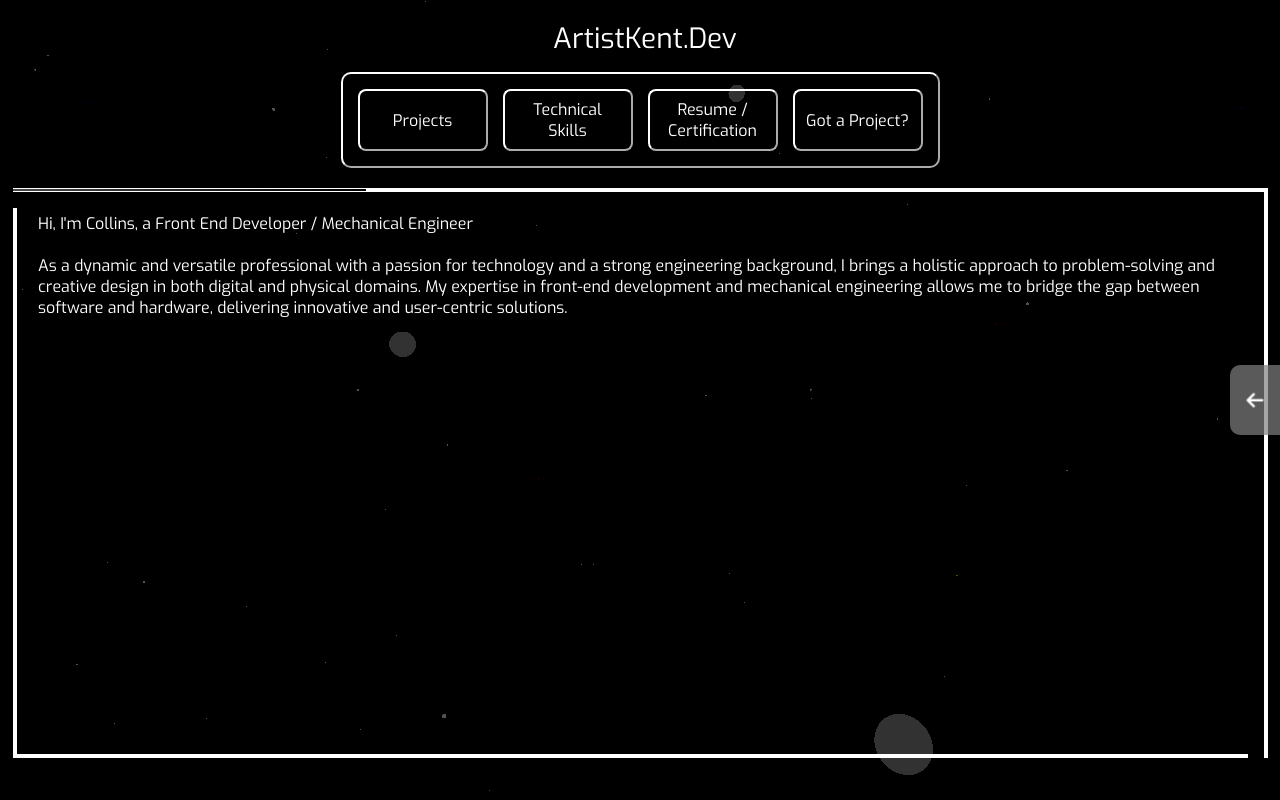
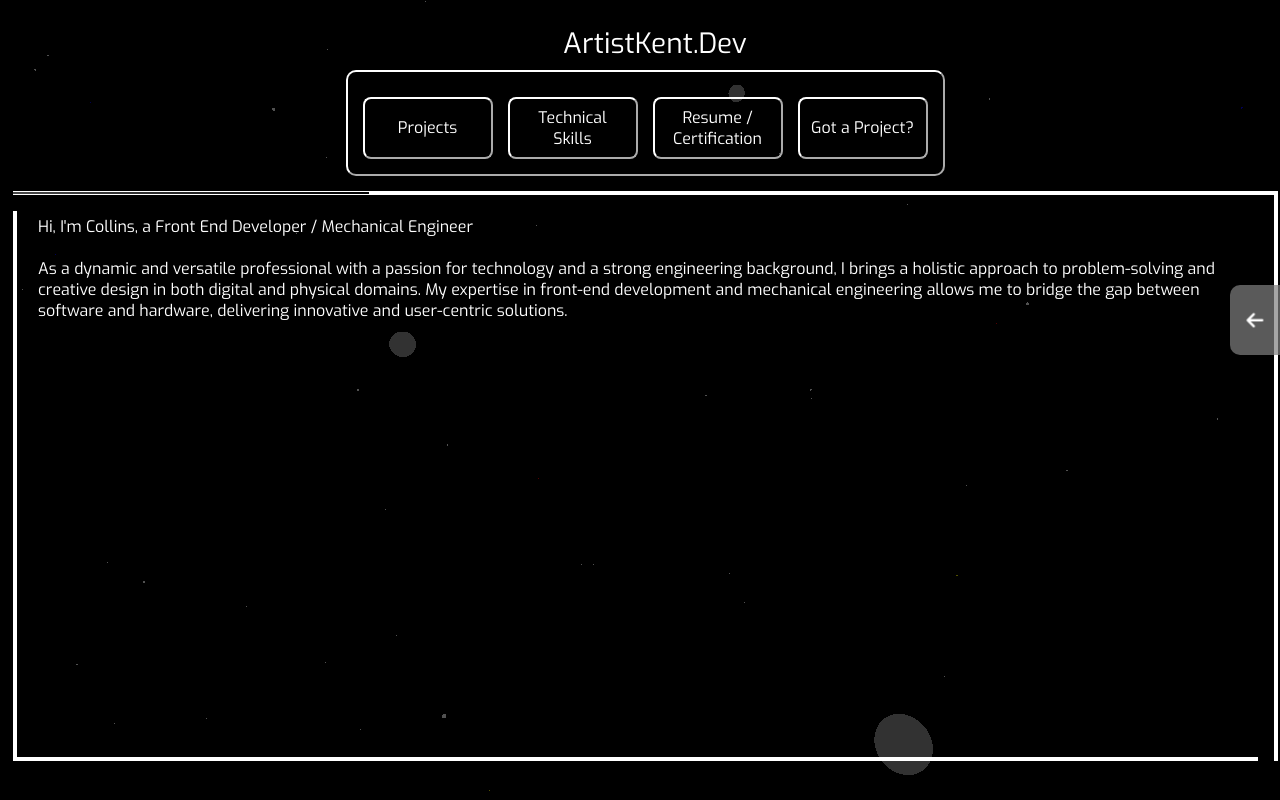
Before and after one commit to Artistkent/Artistkent_Base_Portfolio, a website built with Vite: page index.html in a window 1280 px wide. Built offline with nearby package versions, Linux system fonts and the light colour scheme; animation ran at ten frames a second; a web font is replaced by a local one.

Commit message:
name change from absolute

```diff
--- a/index.html
+++ b/index.html
@@ -32,10 +32,10 @@
 
       <div class="main" >
         <canvas id="bg"></canvas>
-
+        <h2 class="name" id="myName">ArtistKent.Dev</h2>
       <div class="wrapper">
 
-        <h2 class="name" id="myName">ArtistKent.Dev</h2>
+
 
         <div class="top_links_wrapper">
           <div class="top_links_caller_button media_button"><i class="fa-solid fa-arrow-right caller-arrow" id="caller-arrow"></i></div>
--- a/style.css
+++ b/style.css
@@ -1,3 +1,10 @@
+/*
+* Prefixed by https://autoprefixer.github.io
+* PostCSS: v8.4.14,
+* Autoprefixer: v10.4.7
+* Browsers: last 4 version
+*/
+
 /*
 * Prefixed by https://autoprefixer.github.io
 * PostCSS: v8.4.14,
@@ -56,8 +63,14 @@ body{
             box-sizing: border-box;
     display: -webkit-box;
     display: -ms-flexbox;
-    display: flex;
+    display: -ms-grid;
+    display: grid;
     position: fixed;
+-ms-grid-columns: 1;
+grid-template-columns: 1;
+-ms-grid-rows: 2;
+grid-template-rows: 2;
+
 
     top: 0;
     bottom: 0;
@@ -66,11 +79,15 @@ body{
 
 }
 
+.main > *:nth-child(1){
+    -ms-grid-row: 1;
+    -ms-grid-column: 1;
+
+}
+
 .wrapper{
 width:100%;
--webkit-box-align: center;
-    -ms-flex-align: center;
-        align-items: center;
+
 -webkit-box-pack: center;
     -ms-flex-pack: center;
         justify-content: center;
@@ -82,7 +99,7 @@ display: flex;
 
 
 .wrapper_inner{
-  top:30px;
+
     width: 100vw;
     max-width: 1280px;
     margin-top: 0;
@@ -117,7 +134,6 @@ background-color: transparent;
     -webkit-box-pack: center;
         -ms-flex-pack: center;
             justify-content: center;
-    margin-top: 10px;
 
 }
 
@@ -126,16 +142,20 @@ background-color: transparent;
     display: -ms-flexbox;
     display: flex;
 
-    margin-top: 20px;
-    margin-bottom: 20px;
+
+    margin-top: 10px;
+    margin-bottom: 15px;
+
+    padding-top: 10px;
 
 overflow-x: scroll;
 
 scroll-behavior: smooth;
 
-/*background-color: rgba(255, 255, 255, 0.07);*/
 border: outset 2px white;
 border-radius: 10px;
+
+
 }
 
 ::-webkit-scrollbar{
@@ -626,8 +646,8 @@ left:0px;
     height:2px;
     margin-left:100%;
     width:400%;
+    background-image:-o-linear-gradient(right, black, white 25%, black 25%, white 50%, black 50%, white 75%, black 75%, white);
     background-image:-webkit-gradient(linear, right top, left top, from(black), color-stop(25%, white), color-stop(25%, black), color-stop(50%, white), color-stop(50%, black), color-stop(75%, white), color-stop(75%, black), to(white));
-    background-image:-o-linear-gradient(right, black, white 25%, black 25%, white 50%, black 50%, white 75%, black 75%, white);
     background-image:linear-gradient(to left, black, white 25%, black 25%, white 50%, black 50%, white 75%, black 75%, white);
 
     -webkit-animation: top_right_color 32s  infinite linear;
@@ -693,8 +713,8 @@ position: relative;
     height:400%;
     top: 100%;
     width:2px;
+    background-image:-o-linear-gradient(bottom, black, white 25%, black 25%, white 50%, black 50%, white 75%, black 75%, white);
     background-image:-webkit-gradient(linear, left bottom, left top, from(black), color-stop(25%, white), color-stop(25%, black), color-stop(50%, white), color-stop(50%, black), color-stop(75%, white), color-stop(75%, black), to(white));
-    background-image:-o-linear-gradient(bottom, black, white 25%, black 25%, white 50%, black 50%, white 75%, black 75%, white);
     background-image:linear-gradient(to top, black, white 25%, black 25%, white 50%, black 50%, white 75%, black 75%, white);
 
 
@@ -741,8 +761,9 @@ position: relative;
 
 
 .name{
-    position: absolute;
-    top:10px;
+    position: relative;
+    top:15px;
+
     margin:auto;
     width:100%;
     text-align: center;
@@ -750,6 +771,7 @@ position: relative;
     font-weight:normal;
     margin-left: 10px;
     padding:10px;
+    padding-bottom: 0;
 }
 
 .name img{
@@ -1181,7 +1203,10 @@ input[type=text], input[type=email], input[type=number], select, textarea {
 
 
 .top_links_wrapper{
+top:20%;
+
     position: fixed;
+
     display: -webkit-box;
     display: -ms-flexbox;
     display: flex;
@@ -1361,7 +1386,6 @@ overflow: hidden;
 
     .wrapper{
         max-height: 100%;
-        padding-top:50px;
         padding-bottom: 30px;
     }
 
@@ -1410,7 +1434,6 @@ grid-column: 1;
 
         .wrapper{
             max-height: 100vh;
-            padding-top:50px;
             padding-bottom: 30px;
         }
 
```
